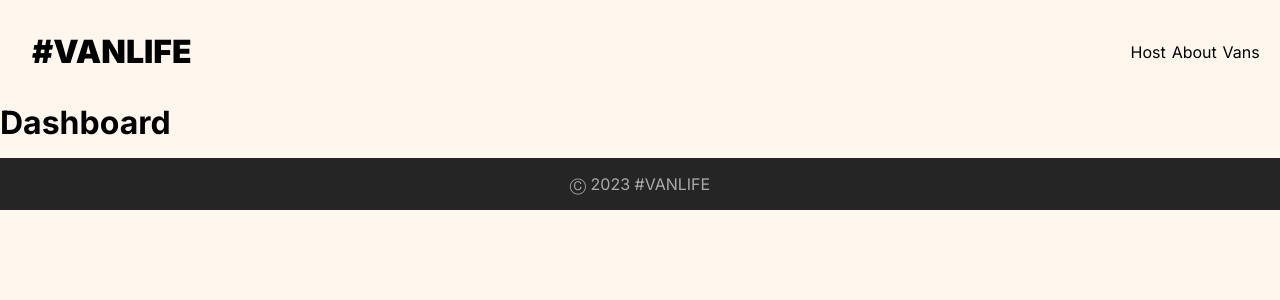
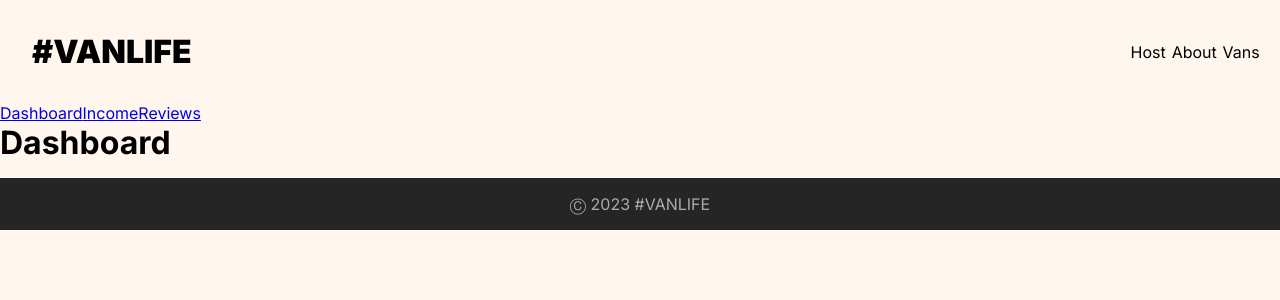
Before and after one commit to ihussein456/van-life, a React (Vite) app: page /host in a window 1280 px wide. Shown: the top 300 px of the page. Built offline with nearby package versions, Linux system fonts and the light colour scheme; what miragejs would draw is missing.

Commit message:
Route adjustments

```diff
--- a/src/App.jsx
+++ b/src/App.jsx
@@ -8,6 +8,7 @@
 import Dashboard from "./pages/host/Dashboard.jsx"
 import Reviews from "./pages/host/Reviews.jsx"
 import Income from "./pages/host/Income.jsx"
+import HostLayout from "./pages/host/HostLayout.jsx"
 
 
 function App() {
@@ -20,9 +21,10 @@
             <Route path="/vans" element={<Vans/>}/>
             <Route path="/vans/:id" element={<VanDetail/>}/>
 
-            <Route path="/host" element={<Dashboard/>}>
-              <Route path="/host/reviews" element={<Reviews/>}/>
-              <Route path="/host/income" element={<Income/>}/>
+            <Route path="host" element={<HostLayout/>}>
+              <Route index element={<Dashboard/>}/>
+              <Route path="reviews" element={<Reviews/>}/>
+              <Route path="income" element={<Income/>}/>
             </Route>
 
           </Route>
--- /dev/null
+++ b/src/pages/host/HostLayout.jsx
@@ -0,0 +1,17 @@
+import { Outlet } from "react-router";
+import { Link } from "react-router-dom";
+function HostLayout() {
+    return (
+        <div>
+            <div>
+                <Link to="/host">Dashboard</Link>
+                <Link to="/host/income">Income</Link>
+                <Link to="/host/reviews">Reviews</Link>
+            </div>
+            <Outlet/>
+
+        </div>
+     );
+}
+
+export default HostLayout;
```
